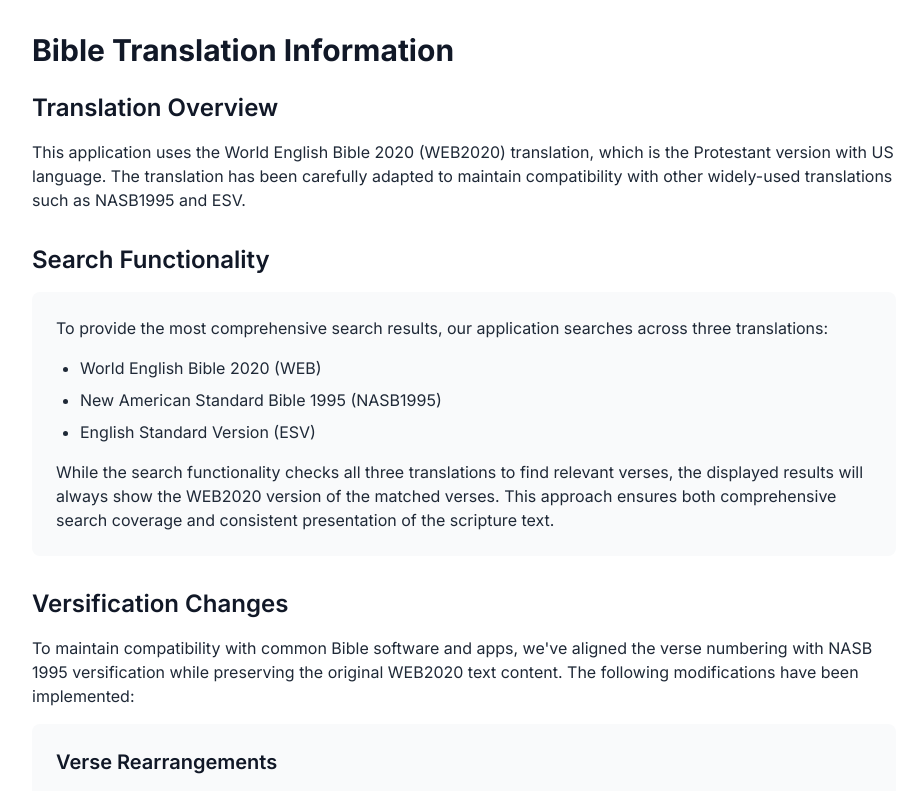
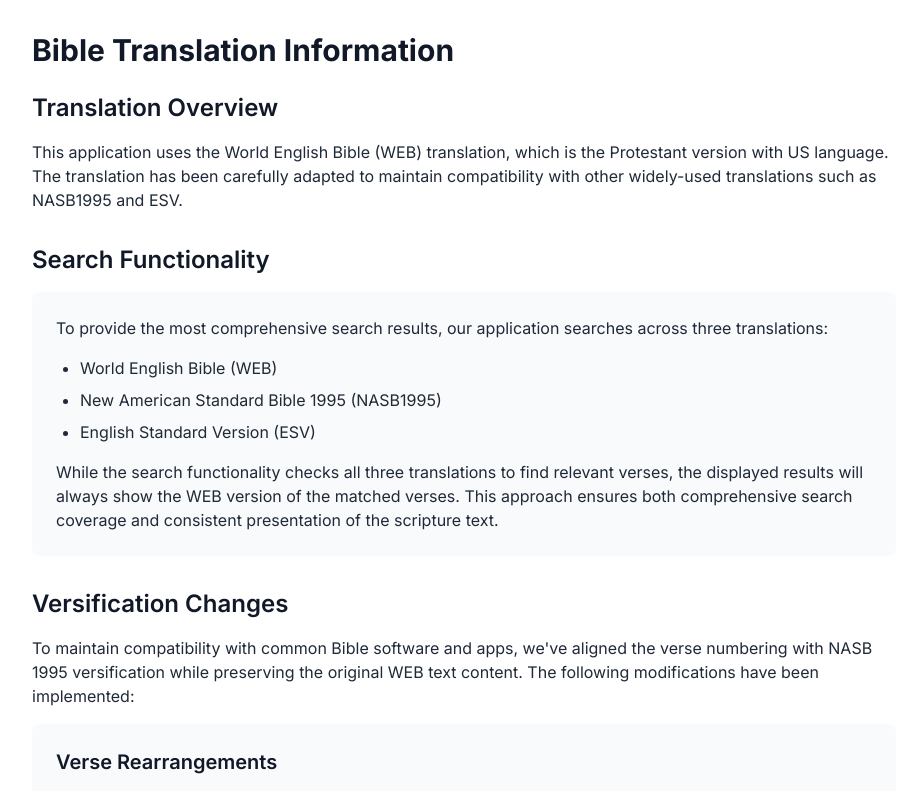
Before and after one commit to VerseWell/versewell.github.io, a Next.js app: page /translation in a window 1280 px wide. Shown: the top 791 px of the page, without its empty margins (176-1100 px from the left). Built offline with nearby package versions, Linux system fonts and the light colour scheme.

Commit message:
Updated references to simplify text and maintain consistency

```diff
--- a/src/app/translation/page.tsx
+++ b/src/app/translation/page.tsx
@@ -12,7 +12,7 @@ export default function TranslationInfoPage() {
             <section className="mb-8">
                 <h2 className="text-2xl font-semibold mb-4 text-gray-900 dark:text-white">Translation Overview</h2>
                 <p className="mb-4 text-gray-800 dark:text-gray-200">
-                    This application uses the World English Bible 2020 (WEB2020) translation, which is the Protestant version
+                    This application uses the World English Bible (WEB) translation, which is the Protestant version
                     with US language. The translation has been carefully adapted to maintain compatibility with other widely-used
                     translations such as NASB1995 and ESV.
                 </p>
@@ -25,13 +25,13 @@ export default function TranslationInfoPage() {
                         To provide the most comprehensive search results, our application searches across three translations:
                     </p>
                     <ul className="list-disc pl-6 space-y-2 mb-4 text-gray-800 dark:text-gray-200">
-                        <li>World English Bible 2020 (WEB)</li>
+                        <li>World English Bible (WEB)</li>
                         <li>New American Standard Bible 1995 (NASB1995)</li>
                         <li>English Standard Version (ESV)</li>
                     </ul>
                     <p className="text-gray-800 dark:text-gray-200">
                         While the search functionality checks all three translations to find relevant verses,
-                        the displayed results will always show the WEB2020 version of the matched verses.
+                        the displayed results will always show the WEB version of the matched verses.
                         This approach ensures both comprehensive search coverage and consistent presentation
                         of the scripture text.
                     </p>
@@ -42,7 +42,7 @@ export default function TranslationInfoPage() {
                 <h2 className="text-2xl font-semibold mb-4 text-gray-900 dark:text-white">Versification Changes</h2>
                 <p className="mb-4 text-gray-800 dark:text-gray-200">
                     To maintain compatibility with common Bible software and apps, we&apos;ve aligned the verse numbering with
-                    NASB 1995 versification while preserving the original WEB2020 text content. The following modifications
+                    NASB 1995 versification while preserving the original WEB text content. The following modifications
                     have been implemented:
                 </p>
 
--- a/src/components/layout/Footer.tsx
+++ b/src/components/layout/Footer.tsx
@@ -18,7 +18,7 @@ const Footer = () => {
                             href="/translation"
                             className="text-gray-600 dark:text-gray-300 hover:text-gray-900 dark:hover:text-white transition-colors"
                         >
-                            Translation
+                            Translation Info
                         </a>
                         <a
                             href="/privacy"
```
